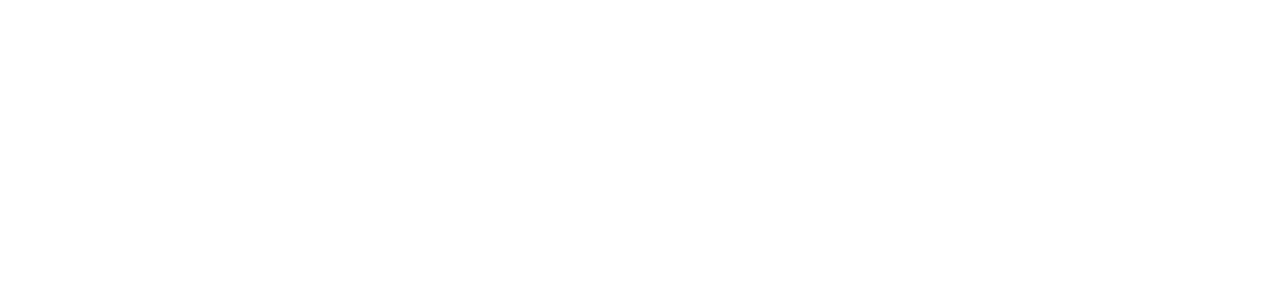
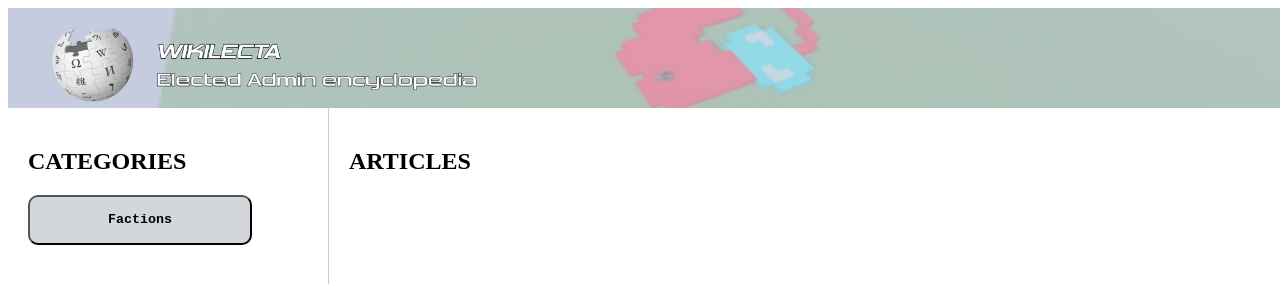
Before and after one commit to Wikilecta/Wikilecta.github.io, a plain HTML site: page index.html in a window 1280 px wide. Shown: the top 284 px of the page. Drawn offline with Linux system fonts and the light colour scheme.

Commit message:
Add files via upload

```diff
--- a/index.html
+++ b/index.html
@@ -1 +1,35 @@
-<html><head></head><body></body></html>
+<!DOCTYPE html>
+<html><head>
+        <style>
+    body {background-color: white;}
+    .banner {width: 100vw; height: 100px; object-fit:cover; display:block; position: center;}
+    .categories_button {width: 100%; height: 50px; font-family: 'Courier New', Courier, monospace; font-weight: bold; background-color: #d3d6db; border-radius: 10px;}
+</style>
+    </head>
+    <body>
+
+    <div class="banner">
+        <img src="images/wikilectalogowtext.png" style="position: absolute; left: 20px; top:20px; width: 500px;">
+        <img src="images/wikilecta_topbar.png" style="width: 100%; height: 100%;">
+    </div>
+
+    <div style="display: flex; width: 100%; min-height: 500px;">
+
+
+        <div style="width: 280px; padding: 20px;">
+            <h2><b>CATEGORIES</b></h2>
+            <div style="width: 80%;">
+                <a href="articles/factions/index.html"><button class="categories_button">Factions</button></a>
+            </div>
+
+        </div>
+
+
+        <div style="flex: 1; border-left: 1px solid #ccc; padding: 20px;">
+            <h2><b>ARTICLES</b></h2>
+
+        </div>
+
+    </div>
+
+</body></html>
```
Also changed, not shown: articles/factions/index.html (added, +2 -0 lines), images/wikilectalogowtext.png (added).
